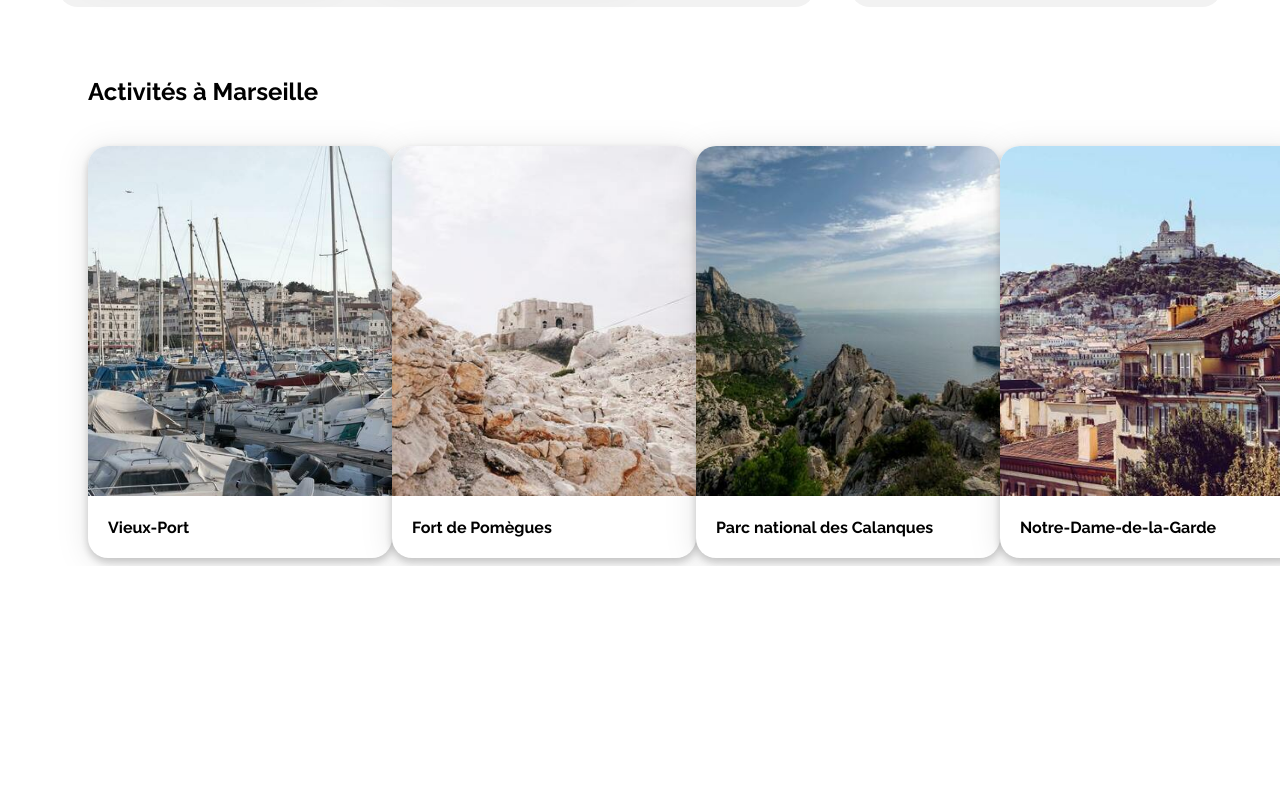
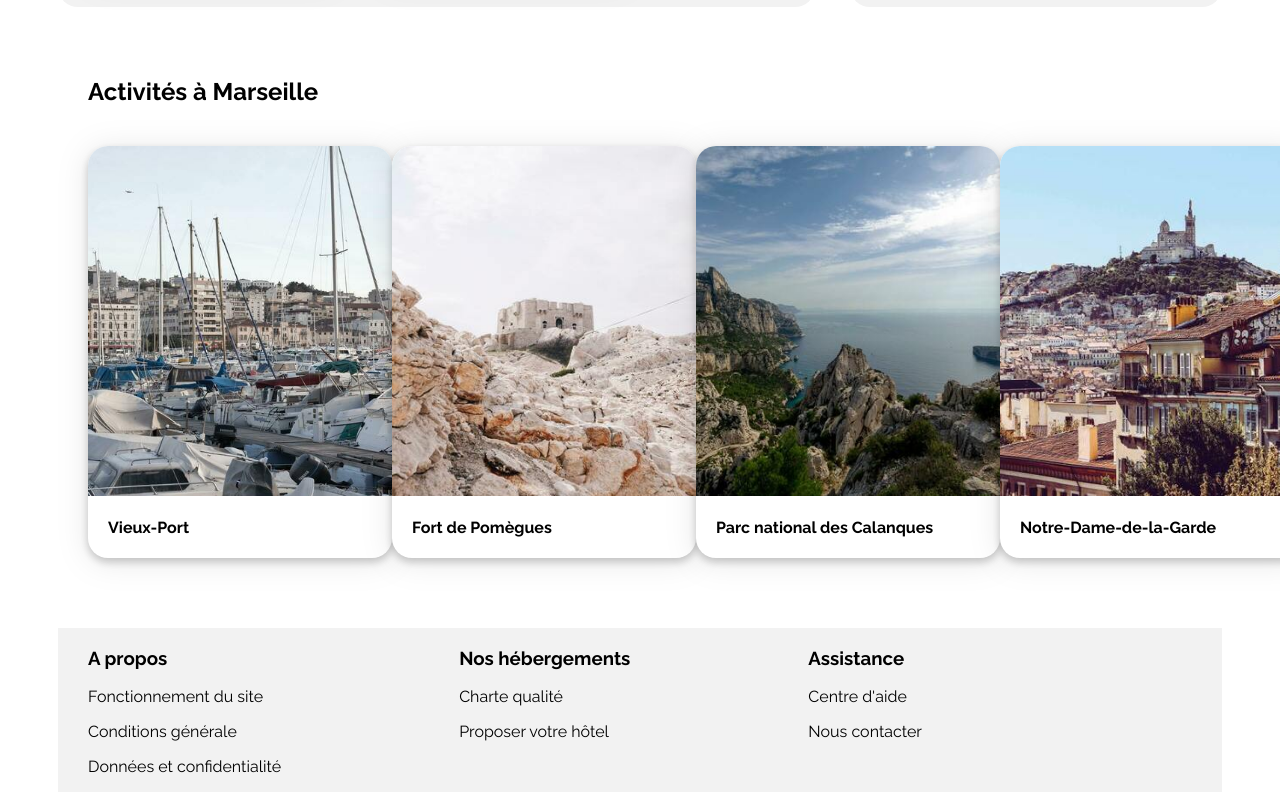
Before and after one commit to Tiiphuss/OCProjet2, a plain HTML site: page index.html in a window 1280 px wide. Shown: the part 1210-2010 px from the top of the page. Before the commit the page ends 1776 px from the top, so only its background shows below. Drawn offline with Linux system fonts and the light colour scheme.

Commit message:
Code terminé

```diff
--- a/css/style.css
+++ b/css/style.css
@@ -357,6 +357,22 @@ form input {
 }
 
 
+footer {
+    background-color: #f2f2f2;
+    display: flex;
+    justify-content: space-between;
+    margin-top: 70px;
+}
+
+.Apropos {
+    margin-left: 30px;
+}
+
+.Assistance {
+    margin-right: 300px;
+}
+
+
 
 
 
--- a/index.html
+++ b/index.html
@@ -10,7 +10,7 @@
     <link href="https://fonts.googleapis.com/css2?family=Raleway:wght@400;500;700&display=swap" rel="stylesheet">
     <link rel="stylesheet" href="https://cdnjs.cloudflare.com/ajax/libs/font-awesome/6.2.1/css/all.min.css"
         integrity="sha512-MV7K8+y+gLIBoVD59lQIYicR65iaqukzvf/nwasF0nqhPay5w/9lJmVM2hMDcnK1OnMGCdVK+iQrJ7lzPJQd1w=="
-        crossorigin="anonymous" referrerpolicy="no-referrer" />
+        crossorigin="anonymous" referrerpolicy="no-referrer" >
     <link rel="stylesheet" href="./css/style.css">
 </head>
 
@@ -18,7 +18,7 @@
     <div class="main-container">
         <header>
             <a href="index.html" class="LienLogo">                                            <!--Logo-lien Booki-->
-                <img src="images/logo/Booki.png" alt="Logo Booki S"/>
+                <img src="images/logo/Booki.png" alt="Logo Booki S">
             </a>
 
             <nav>
@@ -33,7 +33,7 @@
                 <p>En plein centre-ville ou en pleine nature</p>
             </div>
 
-            <form method="get" action="">
+            <form method="get" action="#">
                 <label for="Recherche-lieu"><i class="fa-solid fa-location-dot" style="color: black;"></i></label>
                 <input type="search" id="Recherche-lieu" name="BarreRecherche" value="Marseille,France">
 
@@ -306,7 +306,26 @@
             </section>
 
         </main>
-        <footer></footer>
+        <footer>
+            <div class="Apropos">
+                <h3>A propos</h3>
+                <a href="#">   <p>Fonctionnement du site</p>                  </a>
+                <a href="#">   <p>Conditions générale</p>                     </a>
+                <a href="#">   <p>Données et confidentialité</p>              </a>
+            </div>
+
+            <div class="Nos">
+                <h3>Nos hébergements</h3>
+                <a href="#">   <p>Charte qualité</p>                          </a>
+                <a href="#">   <p>Proposer votre hôtel</p>                    </a>
+            </div>
+
+            <div class="Assistance">
+                <h3>Assistance</h3>
+                <a href="#">   <p>Centre d'aide</p>                           </a>
+                <a href="#">   <p>Nous contacter</p>                          </a>
+            </div>
+        </footer>
     </div>
 </body>
 
```
